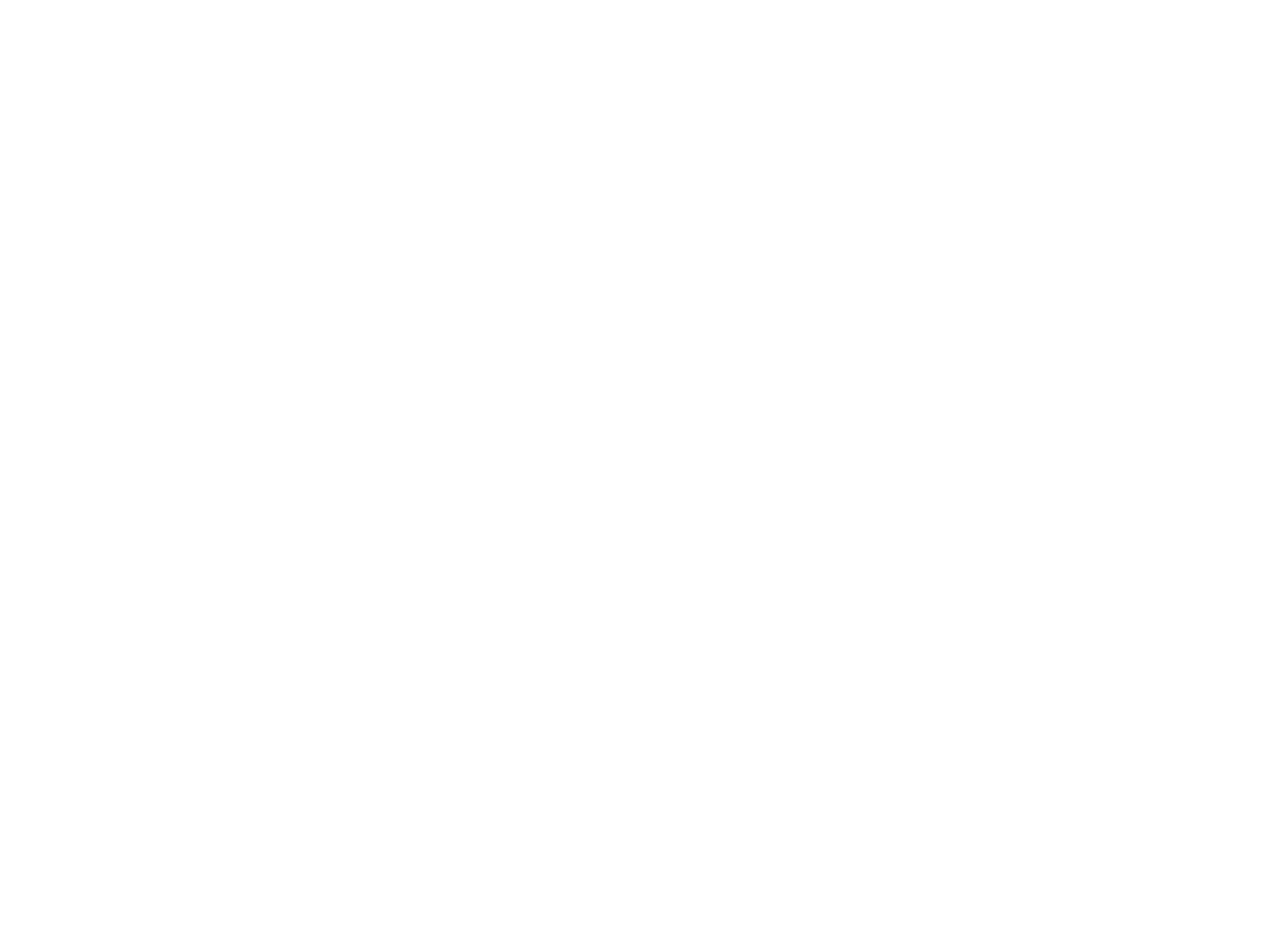
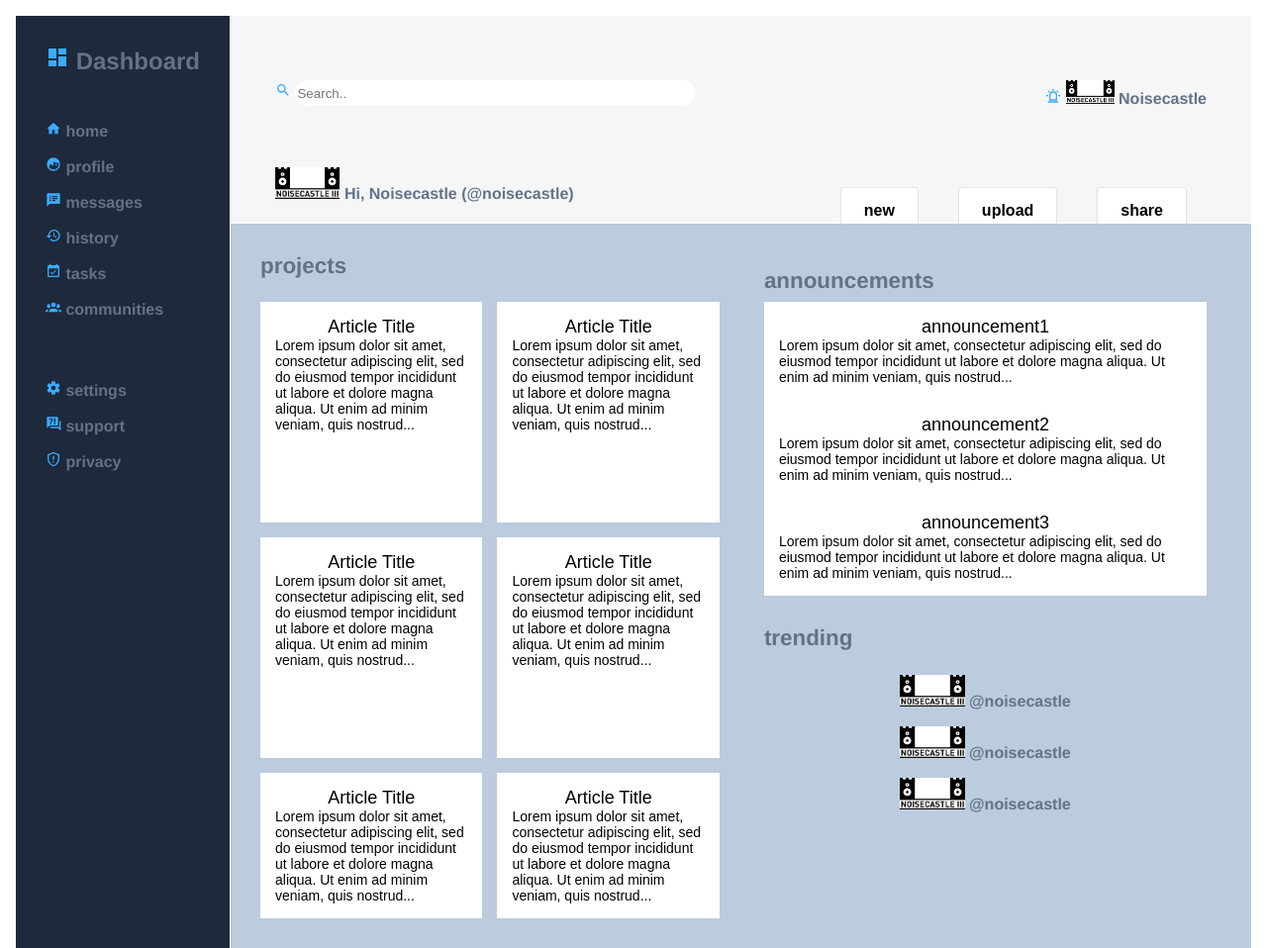
Before and after one commit to squats-bigznak/admin-dashboard, a plain HTML site: page index.html in a window 1280 px wide. Shown: the whole page at 99% size. Before the commit the page ends 800 px from the top, so only its background shows below. Drawn offline with Linux system fonts and the light colour scheme.

Commit message:
Shape CSS

```diff
--- a/index.html
+++ b/index.html
@@ -8,6 +8,98 @@
     <title>Admin Dashboard</title>
 </head>
 <body>
+    <div class="container">
+        <div class="sidebar">
+            <div class="logo"> <img src="img/view-dashboard.svg" height="24" class="svg-img"> Dashboard</div>
+            <div class="pages">
+                <ul>
+                    <li><img src="img/home.svg" height="16" class="svg-img"> home</li>
+                    <li><img src="img/face-man-profile.svg" height="16" class="svg-img"> profile</li>
+                    <li><img src="img/message-bulleted.svg" height="16" class="svg-img"> messages</li>
+                    <li><img src="img/history.svg" height="16" class="svg-img"> history</li>
+                    <li><img src="img/calendar-check.svg" height="16" class="svg-img"> tasks</li>
+                    <li><img src="img/account-group.svg" height="16" class="svg-img"> communities</li>
+                </ul>
+            </div>
+            <div class="settings">
+                <ul>
+                    <li><img src="img/cog.svg" height="16" class="svg-img"> settings</li>
+                    <li><img src="img/frequently-asked-questions.svg" height="16" class="svg-img"> support</li>
+                    <li><img src="img/shield-alert-outline.svg" height="16" class="svg-img"> privacy</li>
+                </ul>
+            </div>
+        </div>
+        <div class="nav">
+            <div class="upper">
+                <div class="search"><img src="img/magnify.svg" height="16" class="svg-img"> <input id="searchbar" type="text" placeholder="Search.."></div>
+                <div class="avatar"><img src="img/alarm-light-outline.svg" height="16" class="svg-img">  <img src="img/Noisecastle III Logo.jpg" height="24" >  Noisecastle</div>
+            </div>
+            <div class="lower">
+                <div class="greeting"><img src="img/Noisecastle III Logo.jpg" height="32" > Hi, Noisecastle (@noisecastle)</div>
+                <div class="postops"><button>new</button><button>upload</button><button>share</button></div>
+            </div>
+        </div>
+        <div class="main">
+            <div class="projects">
+                <h4>projects</h4>
+                <div class="card">
+                  <p class="title">Article Title</p>
+                  <p>Lorem ipsum dolor sit amet, consectetur adipiscing elit, sed do eiusmod tempor incididunt ut labore et dolore magna aliqua. Ut enim ad minim veniam, quis nostrud...</p>
+                </div>
+                <div class="card">
+                  <p class="title">Article Title</p>
+                  <p>Lorem ipsum dolor sit amet, consectetur adipiscing elit, sed do eiusmod tempor incididunt ut labore et dolore magna aliqua. Ut enim ad minim veniam, quis nostrud...</p>
+                </div>
+                <div class="card">
+                  <p class="title">Article Title</p>
+                  <p>Lorem ipsum dolor sit amet, consectetur adipiscing elit, sed do eiusmod tempor incididunt ut labore et dolore magna aliqua. Ut enim ad minim veniam, quis nostrud...</p>
+                </div>
+                <div class="card">
+                  <p class="title">Article Title</p>
+                  <p>Lorem ipsum dolor sit amet, consectetur adipiscing elit, sed do eiusmod tempor incididunt ut labore et dolore magna aliqua. Ut enim ad minim veniam, quis nostrud...</p>
+                </div>
+                <div class="card">
+                  <p class="title">Article Title</p>
+                  <p>Lorem ipsum dolor sit amet, consectetur adipiscing elit, sed do eiusmod tempor incididunt ut labore et dolore magna aliqua. Ut enim ad minim veniam, quis nostrud...</p>
+                </div>
+                <div class="card">
+                  <p class="title">Article Title</p>
+                  <p>Lorem ipsum dolor sit amet, consectetur adipiscing elit, sed do eiusmod tempor incididunt ut labore et dolore magna aliqua. Ut enim ad minim veniam, quis nostrud...</p>
+                </div>
+            </div>
+            <div class="rightside">
+                <div class="announcements">
+                  <h4>announcements</h4>
+                    <div class="card">
+                        <p class="title">announcement1</p>
+                        <p>Lorem ipsum dolor sit amet, consectetur adipiscing elit, sed do eiusmod tempor incididunt ut labore et dolore magna aliqua. Ut enim ad minim veniam, quis nostrud...</p>
+                      </div>
+                      <div class="card">
+                        <p class="title">announcement2</p>
+                        <p>Lorem ipsum dolor sit amet, consectetur adipiscing elit, sed do eiusmod tempor incididunt ut labore et dolore magna aliqua. Ut enim ad minim veniam, quis nostrud...</p>
+                      </div>
+                      <div class="card">
+                        <p class="title">announcement3</p>
+                        <p>Lorem ipsum dolor sit amet, consectetur adipiscing elit, sed do eiusmod tempor incididunt ut labore et dolore magna aliqua. Ut enim ad minim veniam, quis nostrud...</p>
+                      </div>
+
+                </div>
+                <div class="trending">
+                  <h4>trending</h4>
+                    <ul>
+                        <li><img src="img/Noisecastle III Logo.jpg" height="32" > @noisecastle</li>
+                        <li><img src="img/Noisecastle III Logo.jpg" height="32" > @noisecastle</li>
+                        <li><img src="img/Noisecastle III Logo.jpg" height="32" > @noisecastle</li>
+                    </ul>
+                </div>
+            </div>
+
+
+        </div>
+
+
+
+    </div>
 
 </body>
 </html>
--- a/style.css
+++ b/style.css
@@ -0,0 +1,275 @@
+html, body, div, span, applet, object, iframe,
+h1, h2, h3, h4, h5, h6, p, blockquote, pre,
+a, abbr, acronym, address, big, cite, code,
+del, dfn, em, img, ins, kbd, q, s, samp,
+small, strike, strong, sub, sup, tt, var,
+b, u, i, center,
+dl, dt, dd, ol, ul, li,
+fieldset, form, label, legend,
+table, caption, tbody, tfoot, thead, tr, th, td,
+article, aside, canvas, details, embed,
+figure, figcaption, footer, header, hgroup,
+menu, nav, output, ruby, section, summary,
+time, mark, audio, video {
+	margin: 0;
+	padding: 0;
+	border: 0;
+	font-size: 100%;
+	font: inherit;
+	vertical-align: baseline;
+}
+
+.body{
+  display: grid;
+  justify-items: center;
+  align-items: center;
+
+}
+
+.container {
+    display: grid;
+    /* justify-self: center;
+    align-self: center; */
+    grid-template-columns: repeat(9,clamp(1fr, 11%, 2fr));
+    grid-template-rows: repeat(9, clamp(70px, 11%, 180px));
+    column-gap: 1px;
+    row-gap: 1px;
+    text-align: center;
+    /* height: 100%; */
+    padding: 16px;
+
+    /* box-sizing: border-box; */
+  }
+
+  .container div {
+
+    padding: 15px;
+    /* font-size: 16px; */
+    font-family: Helvetica;
+    font-weight: bold;
+    color: #647288;
+    /* border-radius: 15px; */
+  }
+
+
+  .sidebar {
+    background-color: #1e293b;
+
+    grid-column-start:1;
+    grid-column-end:3;
+    grid-row-start:1;
+    grid-row-end:10;
+
+  }
+
+  .logo{
+    font-size: 24px;
+    text-align: left;
+  }
+
+  .pages{
+    text-align: left;
+
+  }
+
+  .settings{
+    text-align: left;
+  }
+
+  .nav {
+    display: flex;
+    flex-direction: column;
+    justify-content: space-around;
+    background-color: #f4f6f7;
+    grid-column-start:3;
+    grid-column-end:10;
+    grid-row-start:1;
+    grid-row-end:3;
+
+  }
+
+  .upper{
+    display: flex;
+    margin-top: 20px;
+    justify-content: space-between;
+    flex-direction: row;
+  }
+
+  #searchbar{
+    height: 24px;
+    width: 400px;
+    border: none;
+    border-radius: 1.625rem;
+  }
+
+  .lower{
+    display: flex;
+    justify-content: space-between;
+    align-content: space-around;
+    flex-direction: row;
+  }
+
+  .main{
+    display: flex;
+    background-color: #bccbde;
+    grid-column-start:3;
+    grid-column-end:10;
+    grid-row-start:3;
+    grid-row-end:10;
+  }
+
+  .projects {
+    display: grid;
+    /* resize: both; */
+    /* overflow: auto; */
+    grid-template-rows: auto 1fr 1fr;
+    grid-template-columns: repeat(auto-fit, minmax(200px, 1fr));
+    background-color: #bccbde;
+    column-gap: 15px;
+    row-gap: 15px;
+    grid-column-start:3;
+    grid-column-end:10;
+    grid-row-start:3;
+    grid-row-end:7;
+  }
+
+  .projects p {
+    font-size: 18px;
+    font-family: sans-serif;
+    color: white;
+    text-align: left;
+  }
+
+  .projects .card {
+    background-color: #FFFFFF;
+    color: black;
+    text-align: center;
+  }
+
+  .announcements {
+    display: grid;
+    /* flex-wrap: wrap; */
+    /* align-items: center; */
+    /* resize: both; */
+    /* overflow: auto; */
+    grid-template-rows: repeat(2fr, minmax(150px, 1fr));
+    grid-template-columns: repeat(2fr, minmax(200px, 1fr));
+    background-color: #bccbde;
+    /* column-gap: 15px;
+    row-gap: 15px; */
+    grid-column-start:3;
+    grid-column-end:10;
+    grid-row-start:3;
+    grid-row-end:7;
+  }
+
+  .announcements  p {
+    font-size: 18px;
+    font-family: sans-serif;
+    color: white;
+    text-align: left;
+  }
+
+  .announcements  .card {
+    background-color: #FFFFFF;
+    color: black;
+    text-align: center;
+  }
+
+  .trending {
+    display: grid;
+    /* resize: both; */
+    /* justify-content: space-around; */
+    /* overflow: auto; */
+    grid-template-rows: repeat(1fr, minmax(150px, 1fr));
+    grid-template-columns: repeat(1fr, minmax(200px, 1fr));
+    background-color: #bccbde;
+    /* column-gap: 15px;
+    row-gap: 15px; */
+    grid-column-start:3;
+    grid-column-end:10;
+    grid-row-start:3;
+    grid-row-end:7;
+  }
+
+  .trending  p {
+    font-size: 18px;
+    font-family: sans-serif;
+    color: white;
+    text-align: left;
+  }
+
+  .trending  .card {
+    background-color: #FFFFFF;
+    color: black;
+    text-align: left;
+  }
+
+  .card p {
+    color: black;
+    font-weight: normal;
+    font-size: 14px;
+  }
+
+  .card .title {
+    font-size: 18px;
+    text-align: center;
+  }
+
+  li{
+    list-style-type: none;
+    margin: 1em 0;
+    /* align-content: flex-start; */
+  }
+
+  .svg-img{
+    filter: invert(0.5) sepia(1) saturate(5) hue-rotate(175deg);
+  }
+
+  button {
+    /* top: 50%; */
+    /* align-items: center; */
+    background-color: #FFFFFF;
+    border: 1px solid rgba(0, 0, 0, 0.1);
+    border-radius: .25rem;
+    box-shadow: rgba(0, 0, 0, 0.02) 0 1px 3px 0;
+    /* box-sizing: border-box; */
+    /* color: rgba(0, 0, 0, 0.85); */
+    cursor: pointer;
+    display: inline-flex;
+    /* font-family: system-ui,-apple-system,system-ui,"Helvetica Neue",Helvetica,Arial,sans-serif; */
+    font-size: 16px;
+    font-weight: 600;
+    justify-content: flex-start;
+    align-content: space-around ;
+    line-height: 1.25;
+    margin: 20px;
+    /* min-height: 3rem; */
+    padding: calc(.875rem - 1px) calc(1.5rem - 1px);
+    /* position: relative; */
+    text-decoration: none;
+    transition: all 250ms;
+    user-select: none;
+    -webkit-user-select: none;
+    touch-action: manipulation;
+    /* vertical-align: baseline; */
+    width: auto;
+  }
+
+h4 {
+    justify-self: flex-start;
+    font-size: 1.4rem;
+    margin: 0;
+    margin-bottom: 0.5rem;
+    grid-column: 1 /-1;
+
+}
+
+/* h4 {
+    display: block;
+    margin-block-start: 1.33em;
+    margin-block-end: 1.33em;
+    margin-inline-start: 0px;
+    margin-inline-end: 0px;
+    font-weight: bold;
+} */
```
Also changed, not shown: img/Noisecastle III Logo.jpg (added), img/account-group.svg (added), img/alarm-light-outline.svg (added), img/calendar-check.svg (added), img/cog.svg (added), img/face-man-profile.svg (added), img/frequently-asked-questions.svg (added), img/history.svg (added), img/home.svg (added), img/magnify.svg (added), img/message-bulleted.svg (added), img/shield-alert-outline.svg (added), img/view-dashboard.svg (added), 1 other file.
